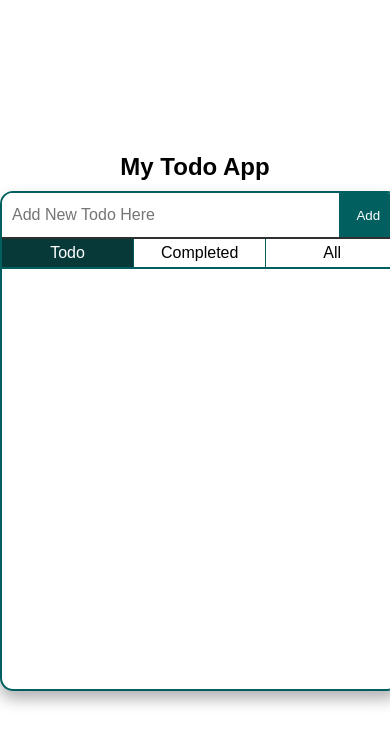
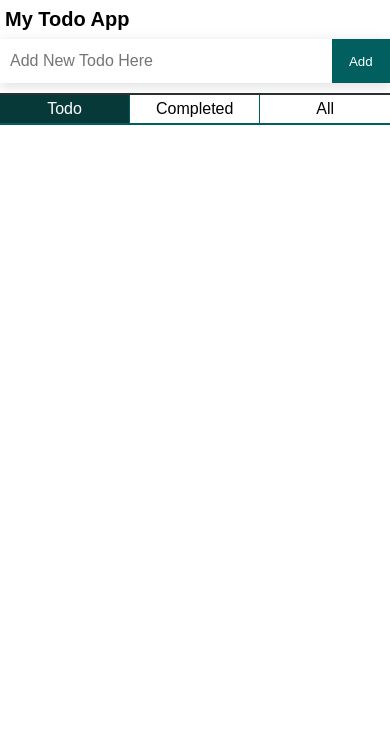
Before and after one commit to Nouman-khan-dev/JavaScript, a plain HTML site: page TodoApp/index.html in a window 390 px wide. Drawn offline with Linux system fonts and the light colour scheme.

Commit message:
seted todos to localstorage , completed

```diff
--- a/TodoApp/script.js
+++ b/TodoApp/script.js
@@ -16,16 +16,16 @@ let all = false;
 let completed = false;
 let uncompleted = true;
 let filterdTodos = [];
-// let uncompletedTodos = [];
 //
-
-let todoItems = [];
-
+// getting localStorage todos
+const savedTodos = JSON.parse(localStorage.getItem('todos'));
+let todoItems = savedTodos ? savedTodos : [];
+//
+// Form handler adding new todo
 todoForm.addEventListener(
     'submit',
     (handleTodoForm = (e) => {
         e.preventDefault();
-
         const newTodo = {
             todoText: formInput.value,
             id: Date.now(),
@@ -33,7 +33,7 @@ todoForm.addEventListener(
             isTodoEditable: false,
         };
         if (formInput.value !== '') {
-            todoItems.push(newTodo);
+            todoItems.unshift(newTodo);
             formInput.value = '';
         }
         addTodo();
@@ -41,29 +41,36 @@ todoForm.addEventListener(
     })
 );
 
-// setting filter for all and completed todos
-uncompletedBtn.addEventListener('click', uncompletedFilter);
+// seting completed and uncompleted filtering
+const uncompletedFilter = () => {
+    filterdTodos = todoItems.filter((todo) => !todo.completed);
+    addTodo();
+};
 
-function uncompletedFilter() {
+uncompletedBtn.addEventListener('click', () => {
     completed = false;
     all = false;
-    filterdTodos = todoItems.filter((todo) => !todo.completed);
     uncompleted = true;
     allBtn.classList.remove('active');
     completedBtn.classList.remove('active');
     uncompletedBtn.classList.add('active');
+    uncompletedFilter();
+});
+
+uncompletedFilter();
+
+const completedFilter = () => {
+    filterdTodos = todoItems.filter((todo) => todo.completed);
     addTodo();
-}
-uncompletedFilter();
+};
 completedBtn.addEventListener('click', () => {
-    filterdTodos = todoItems.filter((todo) => todo.completed);
     uncompletedBtn.classList.remove('active');
     allBtn.classList.remove('active');
     completedBtn.classList.add('active');
     all = false;
     uncompleted = false;
     completed = true;
-    addTodo();
+    completedFilter();
 });
 allBtn.addEventListener('click', () => {
     completedBtn.classList.remove('active');
@@ -74,13 +81,13 @@ allBtn.addEventListener('click', () => {
     all = true;
     addTodo();
 });
-
+// adding todos
 function addTodo() {
     TodosContainer.innerHTML = (all ? todoItems : filterdTodos)
         .map((todo, index) => {
             return `<div class="todoItem ${
                 todo.isTodoEditable && 'editable'
-            } ">
+            } ${todo.completed && 'completed'}">
         <input
         ${todo.completed ? 'checked' : ''}
             onChange='toggleComplete(${todo.id})'
@@ -114,31 +121,35 @@ function addTodo() {
     </div>`;
         })
         .join('');
+    addToStorage();
 }
 addTodo();
 
+// complete and delete functionality
 const toggleComplete = (id) => {
     todoItems.forEach((todo) => {
         if (todo.id == id) {
             todo.completed
                 ? (todo.completed = false)
                 : !todo.isTodoEditable && (todo.completed = true);
-            console.log(todo.completed);
         }
-        addTodo();
-        uncompletedFilter();
+        completed && completedFilter();
+        uncompleted && uncompletedFilter();
     });
+    addTodo();
 };
 
 function deleteTodo(id) {
     todoItems = todoItems.filter((todo) => id !== todo.id);
+
+    uncompleted && uncompletedFilter();
+    completed && completedFilter();
     addTodo();
-    console.log(todoItems);
 }
 function todoOnChange(text) {
     editedValue = text;
 }
-
+// edit and update
 function EditAndUpdate(id) {
     todoItems.forEach((todo) => {
         if (todo.id == id) {
@@ -152,9 +163,12 @@ function EditAndUpdate(id) {
                 todo.isTodoEditable = true;
             }
         }
-        console.log(todo.todoText);
     });
     addTodo();
 }
 
-// setting filter for all and completed section
+// setting todo items to loacal storage
+
+function addToStorage() {
+    localStorage.setItem('todos', JSON.stringify(todoItems));
+}
--- a/TodoApp/style.css
+++ b/TodoApp/style.css
@@ -16,9 +16,8 @@ main {
 }
 
 .container {
-    width: 400px;
+    width: 600px;
     height: 500px;
-    /* background: gray; */
     border-radius: 13px;
     border: 2px solid #025f5f;
     overflow: hidden;
@@ -29,9 +28,7 @@ form {
     width: 100%;
     height: 44px;
     background: #fff;
-    /* border-bottom: 2px solid #025f5f; */
     overflow: hidden;
-    /* border-top-left-radius: 20px; */
 }
 
 form input {
@@ -78,6 +75,11 @@ ul li:nth-child(2) {
 }
 
 /* ========================= */
+.todoContainer {
+    overflow-y: auto;
+    height: calc(100% - 85px);
+    /* background: red; */
+}
 .todoItem {
     width: 100%;
     display: flex;
@@ -130,16 +132,53 @@ ul li:nth-child(2) {
 }
 
 /* ====================== */
-input.completed {
+.completed {
+    background: rgb(208, 188, 188);
+    /* } */
+    /* input.completed { */
     text-decoration: line-through;
-    color: #8f5a5a;
+    color: #2e0505;
 }
 
 .editable {
-    background: rgb(231, 219, 219);
+    background: rgb(230, 231, 219);
 }
 input.autofocus {
     background: white !important;
     border: 1px solid black !important;
     user-select: auto !important;
 }
+
+/* ============================== */
+@media (max-width: 700px) {
+    .container {
+        width: 500px;
+    }
+}
+@media (max-width: 700px) {
+    .container {
+        width: 400px;
+    }
+}
+@media (max-width: 445px) {
+    main {
+        gap: 0;
+    }
+    main > h2 {
+        width: 100%;
+        padding: 8px 5px;
+        text-align: left;
+        font-size: 20px;
+    }
+    .container {
+        width: 100%;
+        height: 100vh;
+        border: none;
+        border-radius: 0%;
+    }
+
+    form {
+        margin-bottom: 10px;
+        box-shadow: 0px 5px 10px 0px rgb(230, 230, 230);
+    }
+}
```
